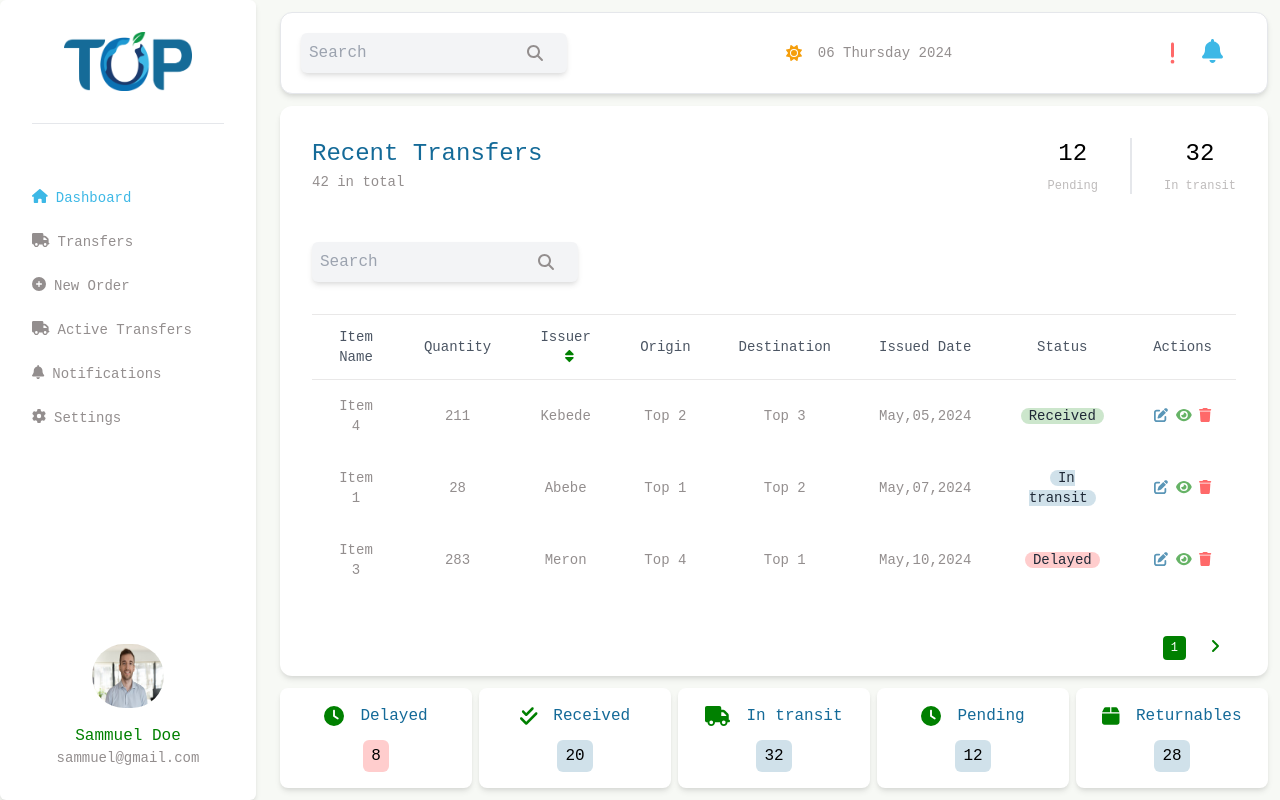
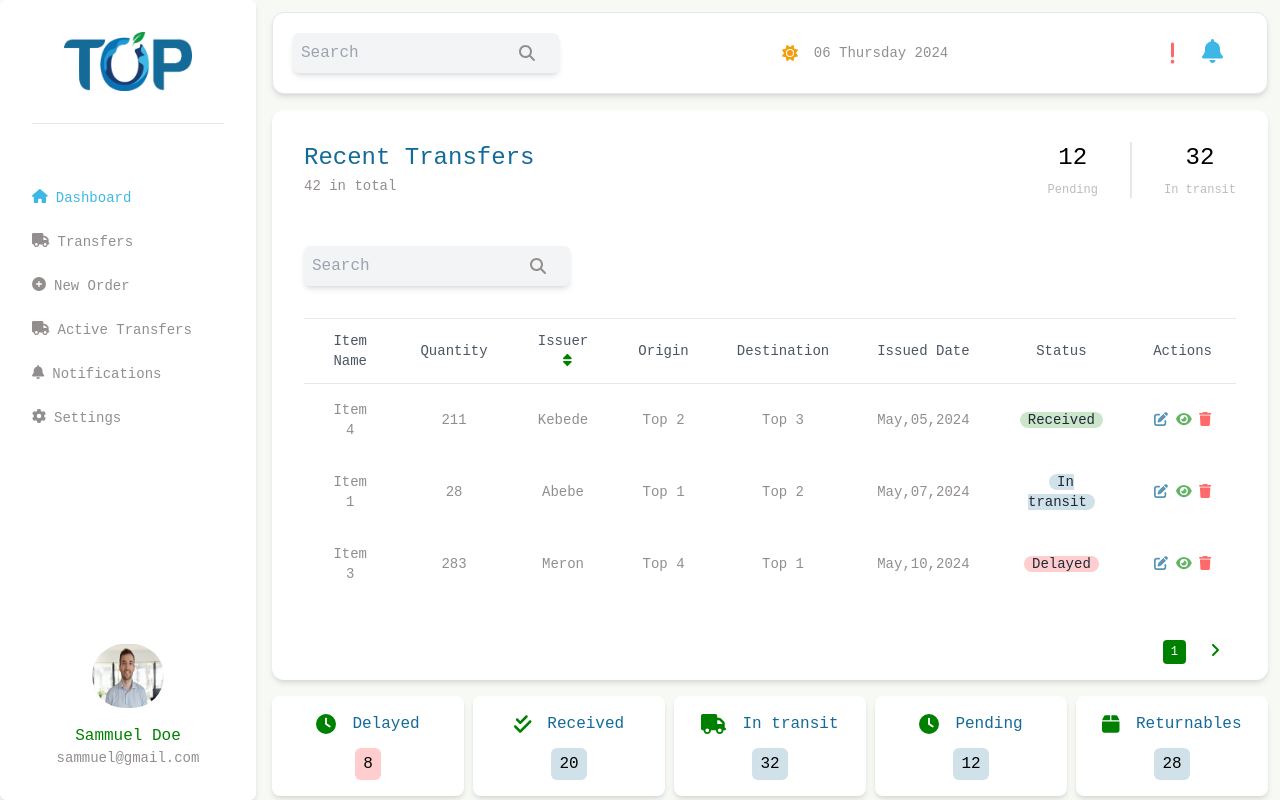
Before and after one commit to yetemegn-telaye/Top-Assset-Tracker, a React (Create React App) app: page /dashboard in a window 1280 px wide. Built offline with nearby package versions, Linux system fonts and the light colour scheme; the HTML template or start-up script is replaced by a standard one.

Commit message:
Fix styles

```diff
--- a/src/components/layout/Layout.tsx
+++ b/src/components/layout/Layout.tsx
@@ -9,9 +9,9 @@ type LayoutProps = {
 
 const Layout: FC<LayoutProps> = ({ children }) => {
     return (
-        <div className="flex gap-3 h-screen pb-4">
+        <div className="flex gap-1 h-screen pb-3">
         <Sidebar />
-        <div className="flex flex-col gap-3 w-full m-3 mb-3">
+        <div className="flex flex-col gap-4 w-full m-3 mb-3">
         <SearchBar />
         {children}
         </div>
--- a/src/features/dashboard/Dashboard.tsx
+++ b/src/features/dashboard/Dashboard.tsx
@@ -101,7 +101,7 @@ const Dashboard = () => {
 
     return (
         <Layout>
-            <div className="flex flex-col gap-3 items-start w-full">
+            <div className="flex flex-col gap-4 items-start w-full">
             <div className="bg-background-paper rounded-xl shadow-md p-8 pb-2 w-full">
                 <div className="flex item-center justify-between mb-6 pb-6">
                     <div>
```
